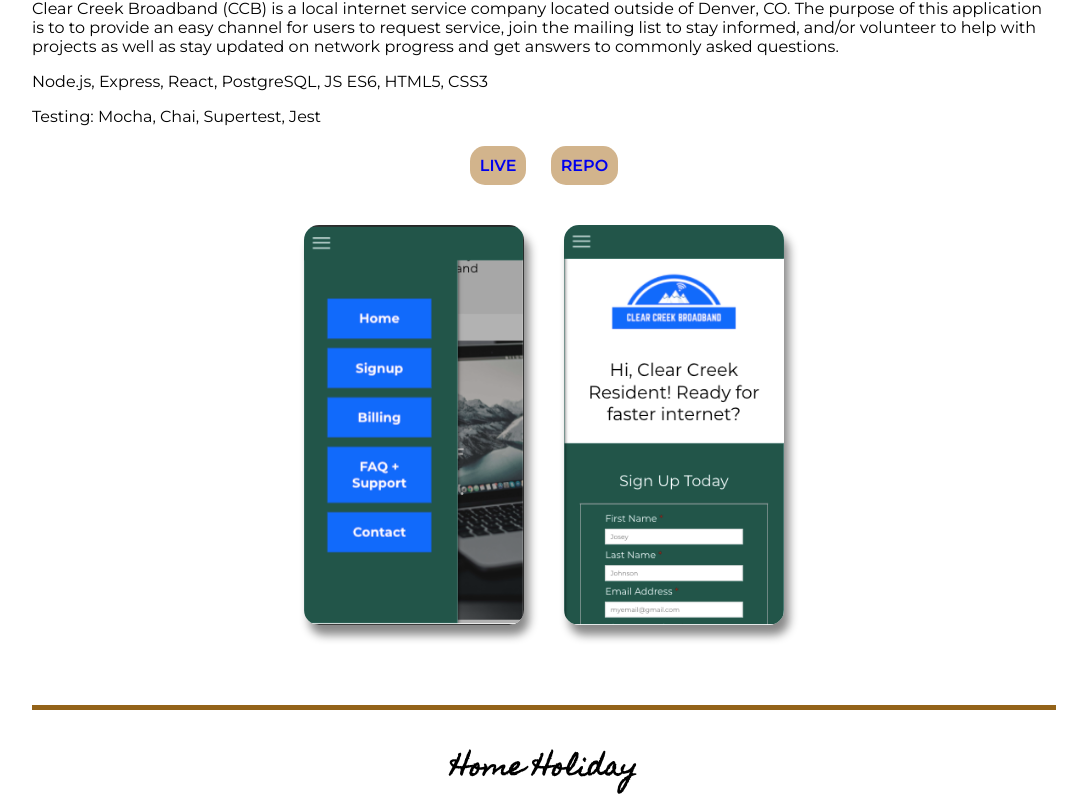
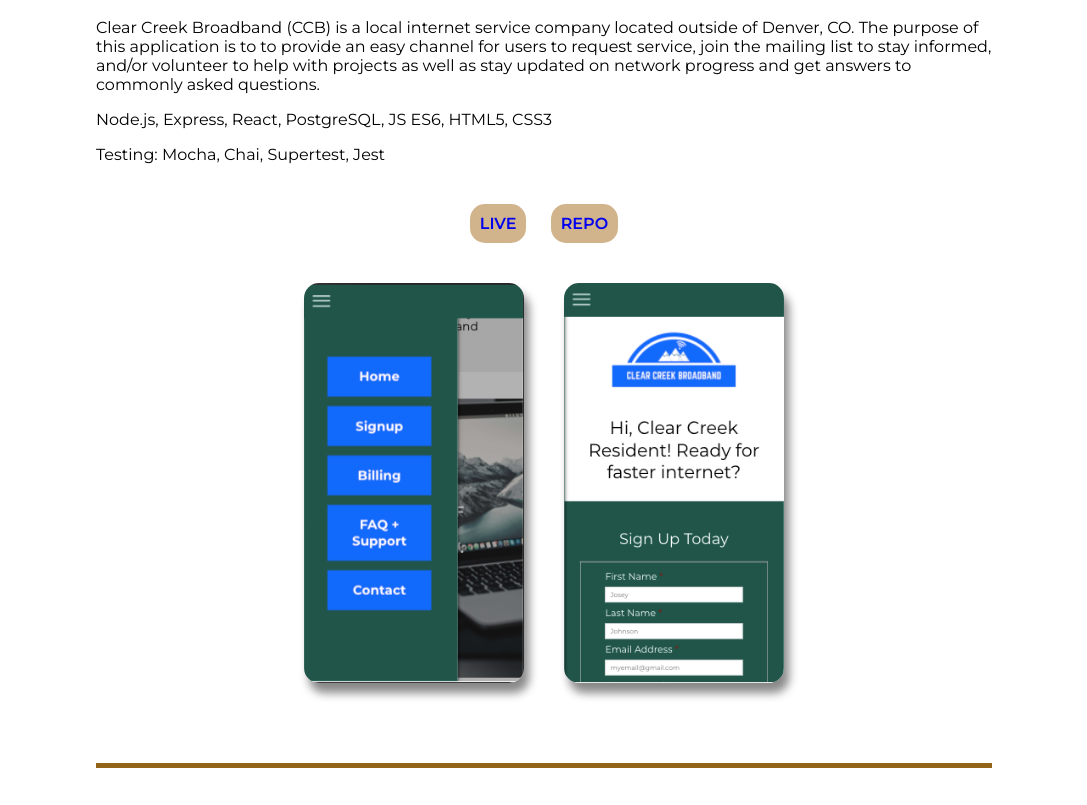
Before and after one commit to melleehall/Portfolio-Hallowell, a React (Create React App) app: page / in a window 1280 px wide. Shown: the part 1344-2149 px from the top of the page, without its empty margins (96-1183 px from the left). Built offline with nearby package versions, Linux system fonts and the light colour scheme.

Commit message:
Additional styling for larger screens

```diff
--- a/src/App.css
+++ b/src/App.css
@@ -20,3 +20,11 @@
         margin-right: auto;
     }
 }
+
+@media (min-width: 1024px) {
+    .main-container {
+        width: 70%;
+        margin-left: auto;
+        margin-right: auto;
+    }
+}
--- a/src/ContactSection/ContactSection.css
+++ b/src/ContactSection/ContactSection.css
@@ -4,7 +4,7 @@
     padding: 10px;
     background-color: #936319;
     color: #f7e8cb;
-    width: 250px;
+    width: 280px;
 }
 
 ul {
@@ -17,6 +17,7 @@ ul {
     padding: 10px;
     border: 1px #936319 solid;
     width: 250px;
+    text-align: center;
 }
 
 .contact-link a {
@@ -30,3 +31,11 @@ ul {
 .contact-link a:visited {
     color: black;
 }
+
+
+@media (min-width: 1000px) {
+    .contact-link-list {
+        display: flex;
+        flex-direction: row;
+    }
+}
--- a/src/ContactSection/ContactSection.js
+++ b/src/ContactSection/ContactSection.js
@@ -6,7 +6,7 @@ export default class ContactSection extends Component {
         return (
             <section>
                 <h3 className='contact-header'>Let's Get In Touch</h3>
-                <ul>
+                <ul className='contact-link-list'>
                     <li className='contact-link'>
                         <a href='mailto:melleehall@gmail.com' target='_blank'>
                             melleehall@gmail.com
--- a/src/ProjectDescription/ProjectDescription.css
+++ b/src/ProjectDescription/ProjectDescription.css
@@ -5,7 +5,7 @@ h4 {
 }
 
 .live-repo {
-    margin-top: 30px;
+    margin-top: 50px;
     text-align: center;
 }
 
```
